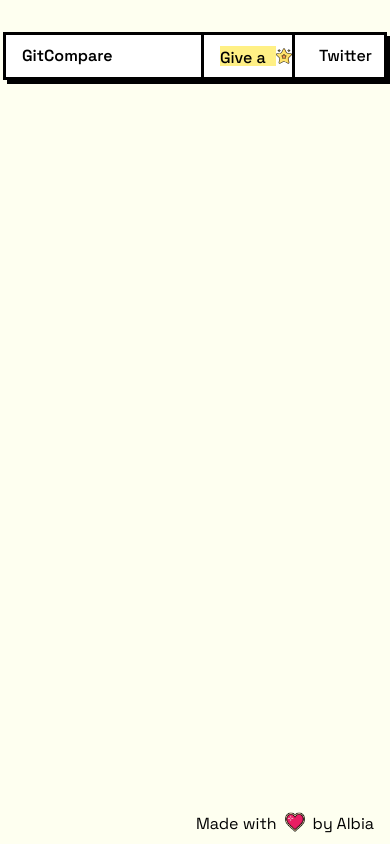
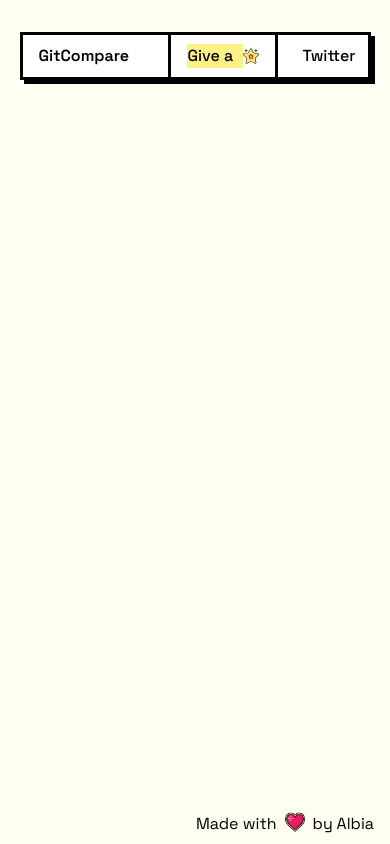
Before and after one commit to Mang0codes/Gitcompare, a Next.js app: page /result in a window 390 px wide. Built offline with nearby package versions, Linux system fonts and the light colour scheme.

Commit message:
fixed screen

```diff
--- a/src/Components/Navbar.jsx
+++ b/src/Components/Navbar.jsx
@@ -3,9 +3,8 @@ import Link from "next/link";
 
 const Navbar = () => {
   return (
-    <div className='w-full'>
-    <div className='font-medium flex justify-center'>
-        <div className="bg-white min-w-96 max-w-md mx-30 h-12 border-3 border-black shadow-[4px_4px_0px_black] flex items-center justify-between my-8">
+    <div className='w-full flex justify-center font-medium'>
+    <div className="bg-white w-[90%] sm:min-w-96 sm:max-w-md mx-30 h-12 border-3 border-black shadow-[4px_4px_0px_black] flex items-center justify-between my-8">
   <div className="pl-4 h-full flex items-center font-semibold w-96 sm:w-96">
     <Link href="/" className="hover:underline">
     GitCompare
@@ -16,23 +15,22 @@ const Navbar = () => {
       href="https://github.com/Mang0codes/Gitcompare"
       target="_blank"
       rel="noopener noreferrer"
-      className="pl-4 border-x-3 flex items-center h-full border-black hover:underline"
+      className="px-4 border-x-3 flex items-center h-full border-black hover:underline"
     >
-    <span className='bg-yellow-200 h-5 w-18'>Give a </span><img src="/imgs/gitstar.png" className='w-4 h-4 gap-2' alt="" />
+    <span className='bg-yellow-200 h-6 w-18'>Give a </span><img src="/imgs/gitstar.png" className='w-4 h-4 gap-2' alt="" />
     </a>
 
      <a
       href="https://twitter.com/albiahossain"
       target="_blank"
       rel="noopener noreferrer"
-      className="flex items-center h-full hover:underline"
+      className="flex items-center h-full hover:underline flex-shrink-0"
     >
     Twitter
     </a>
   </div>
     </div>
     </div>
-    </div>
   )
 }
 
--- a/src/Components/Result.jsx
+++ b/src/Components/Result.jsx
@@ -29,7 +29,7 @@ export default function Result({ rankedRepos }) {
   return (
 
 <div className="flex items-center justify-center mt-20">
-  <div className="flex items-end gap-2 scale-90 sm:scale-100">
+  <div className="flex items-end justify-center gap-2 scale-75 sm:scale-100">
 
     {slotsToRender.map((p, i) => {
       const repo = ranked[i];
```
